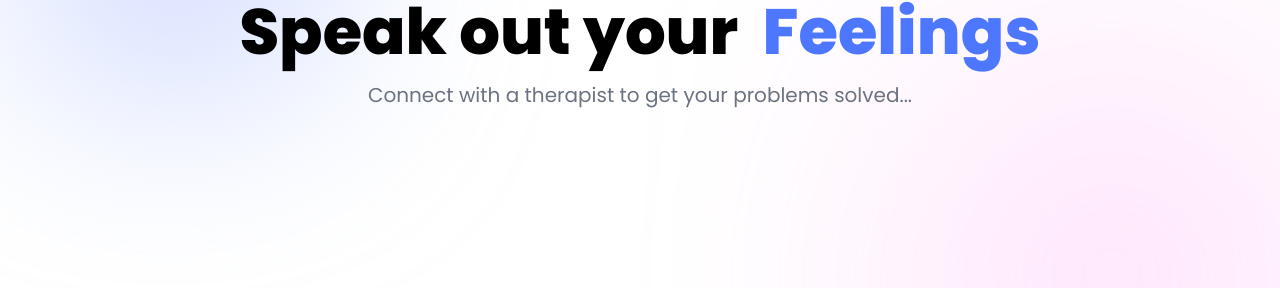
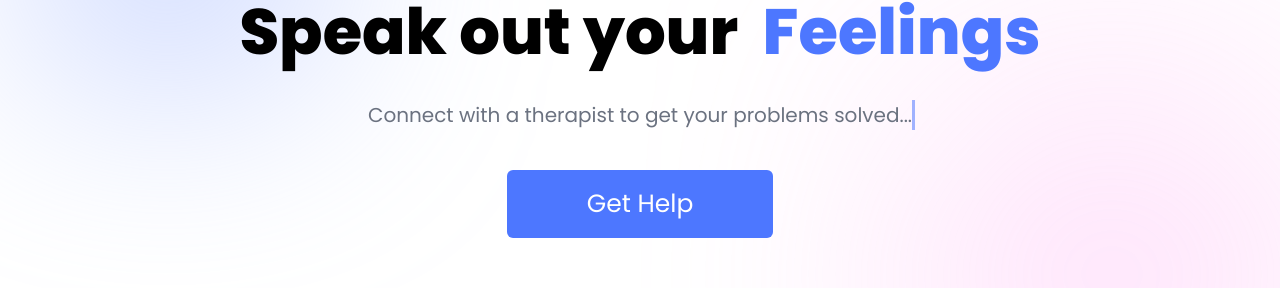
Before and after one commit to prathmesh-ka-github/Mental-Health, a React (Create React App) app: page / in a window 1280 px wide. Shown: the part 266-554 px from the top of the page. Built offline with nearby package versions, Linux system fonts and the light colour scheme.

Commit message:
button and typewriter text

```diff
--- a/src/components/Home.jsx
+++ b/src/components/Home.jsx
@@ -6,9 +6,10 @@ const Home = () => {
       <div className=" font-bold text-black mt-[10rem] mobile:text-[40px] lg:text-[64px]">
         Speak out your <span className="text-Primary">&nbsp;Feelings</span>
       </div>
-      <div className="text-gray-500 lg:text-[20px] ">
-        Connect with a therapist to get your problems solved...
+      <div className="text-gray-500 lg:text-[20px] mt-5 flex-row flex">
+        <div>Connect with a therapist to get your&nbsp;</div><div className="type">problems solved...</div>
       </div>
+      <button className="text-white bg-Primary px-[80px] py-[15px] mt-10 rounded-md text-[25px] mb-40 hover:bg-blue-400 transition-all" >Get Help</button>
     </div>
   )
 }
--- a/src/index.css
+++ b/src/index.css
@@ -14,3 +14,35 @@ body {
   background: linear-gradient(10deg, #ffb9f6 0%, #fd74eb 100%);
   filter: blur(140px);
 }
+
+.type {
+  position: relative;
+}
+.type::before, .type::after {
+  content: "";
+  position: absolute;
+  top: 0;
+  left: 0;
+  right: 0;
+  bottom: 0;
+}
+.type::before {
+  background: white;
+  animation: typerwriter 3s steps(15) forwards;
+}
+.type::after{
+  width: 0.125em;
+  background: #4D77FF;
+  animation: typerwriter 3s steps(15) forwards,
+  blink 700ms steps(15) infinite;
+}
+@keyframes typerwriter {
+  to {
+    left: 100%;
+  }
+}
+@keyframes blink {
+  to {
+    background: transparent;
+  }
+}
```
